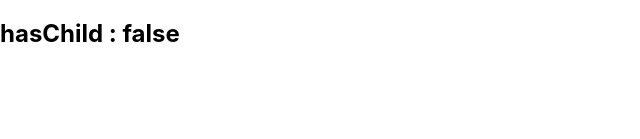
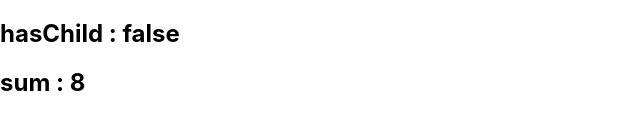
Before and after one commit to AmirTaki/type-script, a React (Create React App) app: page / in a window 1280 px wide. Shown: the part 161-300 px from the top of the page, without its empty margins (0-640 px from the left). Built offline with nearby package versions, Linux system fonts and the light colour scheme.

Commit message:
syntax props to props funtion in TS

```diff
--- a/src/App.tsx
+++ b/src/App.tsx
@@ -3,13 +3,15 @@ import User from "./component/User"
 
 
 
-
+function sum (a:number, b: number) : number{
+  return a + b;
+}
 function App() {
 
   return (
       <div className="App">
         <h1>type script</h1>
-        <User name = "amir" age = {28} hasChild = {false}  />
+        <User name = "amir" age = {28} hasChild = {false} sum = {sum}  />
       </div>
     );
   }
--- a/src/component/User.tsx
+++ b/src/component/User.tsx
@@ -1,14 +1,25 @@
 import React from "react";
 
-type propsFunctions = {name : string , age : number, hasChild : boolean}
+// نکته : وقتی قرار نیست چیزی برگرداند از
+// void
+// استفاده میکنبم
 
-function User (props:propsFunctions) {
+type propsUser = {name : string ,
+    age : number,
+    hasChild : boolean,
+    sum: (a : number , b:number)=> number
+}
+
+function User (props:propsUser) {
     return(
     <>
+        <h2> name :{props.name  }</h2>
 
-        <h2> name :{props.name  }</h2>
         <h2>age :{props.age}</h2>
+
         <h2>hasChild : {`${props.hasChild}`}</h2>
+
+        <h2>sum : {props.sum(2, 6)}</h2>
     </>
     )
 }
```
